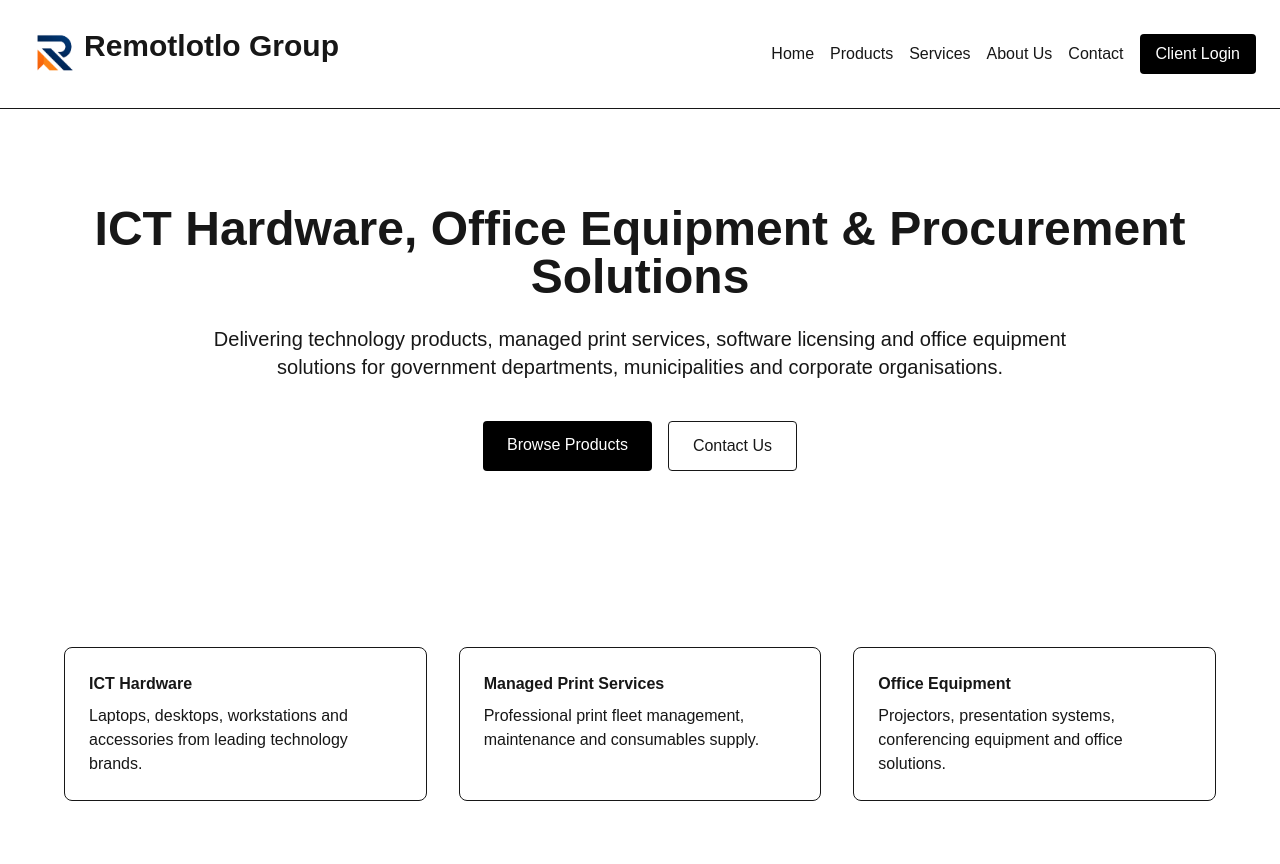
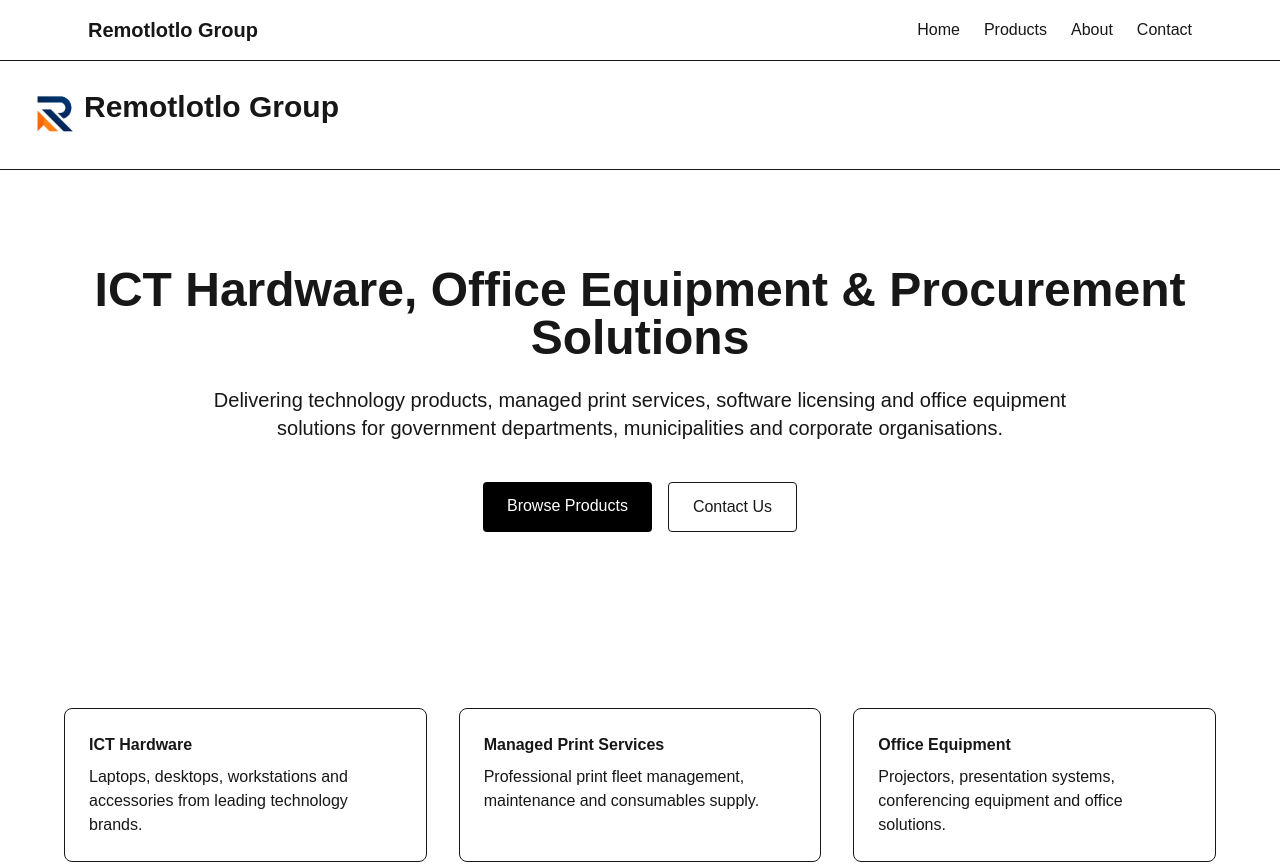
Before and after one commit to lirpa-ai/GPEP-Prototype, a Next.js app: page / in a window 1280 px wide. Shown: the top 864 px of the page. Built offline with nearby package versions, Linux system fonts and the light colour scheme.

Commit message:
Add global navigation bar

```diff
--- /dev/null
+++ b/app/components/Navbar.tsx
@@ -0,0 +1,35 @@
+import Link from "next/link";
+
+export default function Navbar() {
+  return (
+    <header className="border-b">
+      <div className="max-w-6xl mx-auto px-6 py-4 flex items-center justify-between">
+
+        <Link
+          href="/"
+          className="text-xl font-bold"
+        >
+          Remotlotlo Group
+        </Link>
+
+        <nav className="flex gap-6 items-center">
+          <Link href="/" className="hover:underline">
+            Home
+          </Link>
+
+          <Link href="/products" className="hover:underline">
+            Products
+          </Link>
+
+          <Link href="/about" className="hover:underline">
+            About
+          </Link>
+
+          <Link href="/contact" className="hover:underline">
+            Contact
+          </Link>
+        </nav>
+      </div>
+    </header>
+  );
+}
--- a/app/layout.tsx
+++ b/app/layout.tsx
@@ -1,6 +1,7 @@
 import type { Metadata } from "next";
 import { Geist, Geist_Mono } from "next/font/google";
 import "./globals.css";
+import Navbar from "./components/Navbar";
 
 const geistSans = Geist({
   variable: "--font-geist-sans",
@@ -27,7 +28,15 @@ export default function RootLayout({
       lang="en"
       className={`${geistSans.variable} ${geistMono.variable} h-full antialiased`}
     >
-      <body className="min-h-full flex flex-col">{children}</body>
+      <body className="min-h-full flex flex-col">
+       <Navbar />
+
+        <main className="flex-1">
+          {children}
+        </main>
+      </body>
+
+
     </html>
   );
 }
--- a/app/page.tsx
+++ b/app/page.tsx
@@ -2,7 +2,7 @@ import Image from "next/image";
 import Link from "next/link";
 export default function Home() {
   return (
-    <main className="min-h-screen bg-white">
+<main className="min-h-screen bg-white">
 
       <header className="flex justify-between items-center p-6 border-b">
           <div className="flex items-center">
@@ -17,36 +17,6 @@ export default function Home() {
             </h1>
           </div>
 
-          <nav className="flex gap-4 items-center">
-              <Link href="/">
-                Home
-              </Link>
-
-              <Link href="/products">
-                Products
-              </Link>
-
-              <Link href="/services">
-                Services
-              </Link>
-
-              <Link href="/about">
-                About Us
-              </Link>
-
-              <Link href="/contact">
-                Contact
-              </Link>
-
-              <Link
-                href="/login"
-                className="px-4 py-2 bg-black text-white rounded"
-              >
-                Client Login
-              </Link>
-
-
-          </nav>
       </header>
 
   <section className="text-center py-24 px-6">
```
